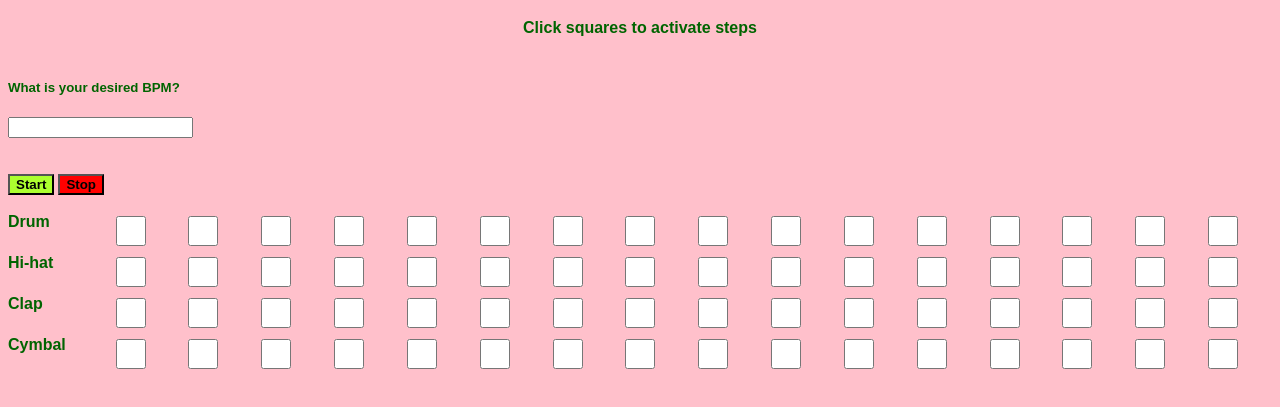
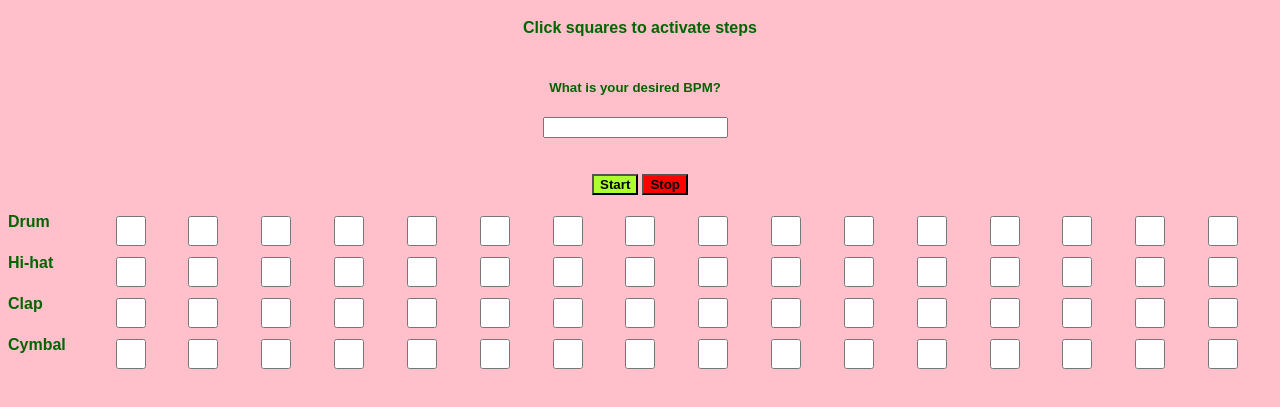
Before and after one commit to shereenansari/beat-sequencer, a plain HTML site: page index.html in a window 1280 px wide. Shown: the part 69-476 px from the top of the page. Drawn offline with Linux system fonts and the light colour scheme.

Commit message:
text align

```diff
--- a/style.css
+++ b/style.css
@@ -13,6 +13,7 @@ body{
     font-weight: bold;
     font-family: Arial, Helvetica, sans-serif;
     color: darkgreen;
+    text-align: center;
 }
 
 #dis{
@@ -37,6 +38,10 @@ body{
     color: darkgreen;
 }
 
+#controls{
+    text-align: center;
+}
+
 #start {
     background-color: greenyellow;
     font-weight: bold;
```
